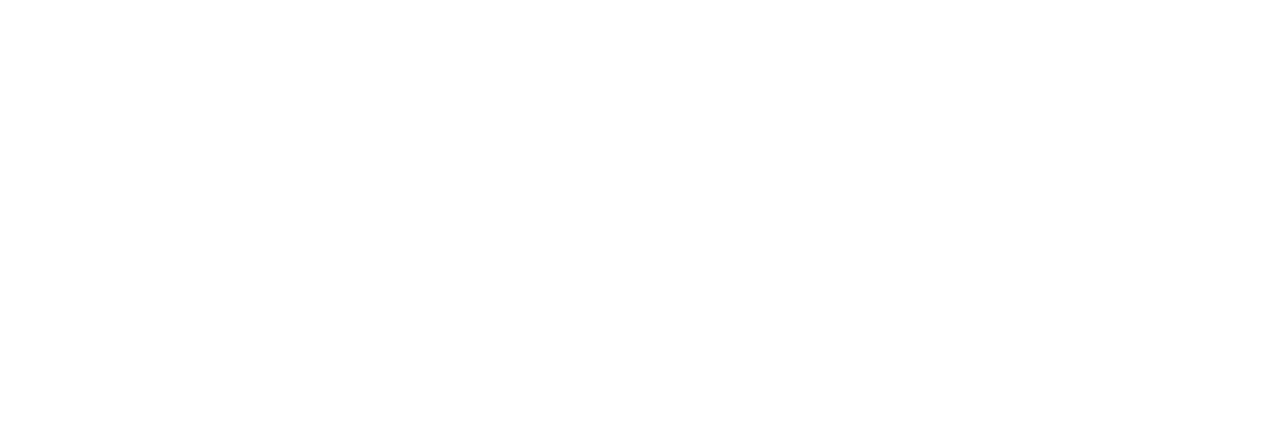
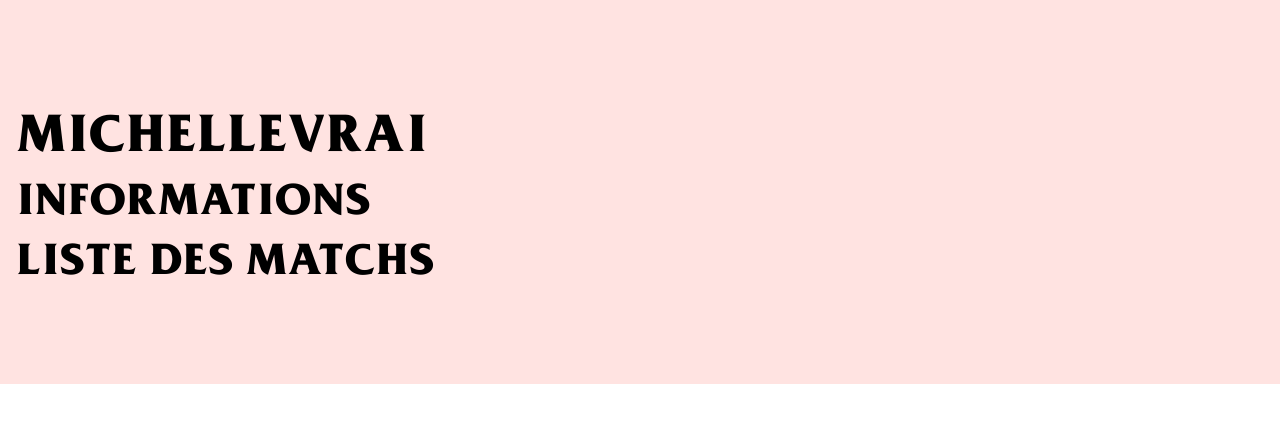
Before and after one commit to ZinedineFerrouk/Projet-LOL, a React (Create React App) app in the folder front/: page /player/1 in a window 1280 px wide. Before the commit this address had no page. Shown: the top 422 px of the page. Built offline with nearby package versions, Linux system fonts and the light colour scheme.

Commit message:
starting player page

```diff
--- a/front/src/App.jsx
+++ b/front/src/App.jsx
@@ -1,11 +1,13 @@
 import React from 'react';
 import { Routes, Route } from 'react-router-dom';
 import Home from './pages/home/Home';
+import Player from './pages/player/Player';
 
 const App = () => {
   return (
     <Routes>
       <Route path='/' element={ <Home /> } />
+      <Route path='/player/:id' element={ <Player /> } />
     </Routes>
   )
 }
--- a/front/src/components/searchbar/SearchBar.jsx
+++ b/front/src/components/searchbar/SearchBar.jsx
@@ -1,4 +1,4 @@
-import { useEffect, useState } from 'react';
+import React, { useState } from 'react';
 import './SearchBar.scss';
 import searchLine from '../../assets/img/icons/search-line.svg';
 import { Link } from 'react-router-dom';
@@ -7,57 +7,6 @@
 
     const [hideResults, setHideResults] = useState(true);
     const [inputText, setInputText] = useState('');
-    const [playerIsEmpty, setPlayerIsEmpty] = useState(false);
-    const PLAYERS = [
-        {
-            id: 1,
-            name: 'Skyyinfinity',
-            iconId: 5489,
-            level: 256,
-            region: 'EUW'
-        },
-        {
-            id: 2,
-            name: 'Orlando38',
-            iconId: 1564,
-            level: 256,
-            region: 'NA'
-        },
-        {
-            id: 3,
-            name: 'Skyrreez',
-            iconId: 4587,
-            level: 256,
-            region: 'EUW'
-        },
-        {
-            id: 3,
-            name: 'Skyrreez',
-            iconId: 4587,
-            level: 256,
-            region: 'EUW'
-        },
-        {
-            id: 3,
-            name: 'Skyrreez',
-            iconId: 4587,
-            level: 256,
-            region: 'EUW'
-        },
-        {
-            id: 3,
-            name: 'Skyrreez',
-            iconId: 4587,
-            level: 256,
-            region: 'EUW'
-        }
-    ];
-
-    useEffect(() => {
-        if(PLAYERS.length === 0) {
-            setPlayerIsEmpty(true);
-        }
-    });
 
     const triggerInput = (e) => {
         if(e.target.value.length >= 3) {
@@ -88,7 +37,7 @@
             <div className="input-container">
                 <input id="search" className="input input-no-radius" placeholder="Qui cherchez-vous ?" type="search" name="search" onInput={ triggerInput } />
             </div>
-        {playerIsEmpty ? (
+            {props.players.length === 0 ? (
                 <ul className="results" aria-hidden={ hideResults }>
                     <li className="result">
                         <div className="is-empty">
@@ -99,8 +48,8 @@
             ) : (
                 <ul className="results" aria-hidden={ hideResults }>
                 {
-                PLAYERS.map((player, index) => {
-                    return <Link to="/" key={ index }>
+                    props.players.map((player, index) => {
+                        return <Link to={ `/player/${player.id}` } key={ index }>
                             <li className="result">
                                 <div className="player-icon">
                                     <img src={ `https://opgg-static.akamaized.net/images/profile_icons/profileIcon${player.iconId}.jpg` } alt="player icon" />
--- a/front/src/components/searchbar/SearchBar.scss
+++ b/front/src/components/searchbar/SearchBar.scss
@@ -74,10 +74,11 @@
                 p.name {
                     font-size: 18px;
                     font-weight: bold;
-                    margin-top: 8px;
+                    margin-top: 4px;
                 }
                 p.level {
                     margin-right: auto;
+                    font-weight: lighter;
                 }
             }
         }
--- a/front/src/index.scss
+++ b/front/src/index.scss
@@ -34,6 +34,9 @@
     --a-transition-duration: 0.232s;
     --a-transition-easing: ease-in;
     --a-transition: var(--a-transition-duration) var(--a-transition-easing);
+
+    /* Sizes */
+    --s-container: 1440px;
 }
 
 /* ===========
@@ -52,7 +55,26 @@
 h5,
 h6 {
     font-family: var(--f-heading);
+    font-weight: bold;
     text-transform: uppercase;
+}
+h1 {
+    font-size: 48px;
+}
+h2 {
+    font-size: 40px;
+}
+h3 {
+    font-size: 32px;
+}
+h4 {
+    font-size: 24px;
+}
+h5 {
+    font-size: 18px;
+}
+h6 {
+    font-size: 16px;
 }
 ::-webkit-scrollbar {
     width: 12px;
@@ -67,6 +89,12 @@
 }
 ::-webkit-scrollbar-thumb:hover {
     background-color: var(--c-black);
+}
+.container {
+    width: 100%;
+    max-width: var(--s-container);
+    margin: 0 auto;
+    padding: 0 16px;
 }
 .overlay {
     position: absolute;
@@ -163,7 +191,7 @@
     text-align: center;
     border-radius: 100px;
     font-weight: bold;
-    font-size: 11px;
+    font-size: 10px;
 
     &.tag-info {
         background-color: var(--c-info-lighter);
--- a/front/src/pages/home/Home.jsx
+++ b/front/src/pages/home/Home.jsx
@@ -1,4 +1,4 @@
-import React from 'react';
+import React, { useEffect, useState } from 'react';
 import './Home.scss';
 import { Link } from "react-router-dom";
 import logo from '../../assets/img/mapol-logo.svg';
@@ -7,6 +7,9 @@
 
 const Home = () => {
 
+  const [regions, setRegions] = useState([]);
+  const [players, setPlayers] = useState([]);
+
   const BACKGROUNDS = [
     background1,
     background2,
@@ -14,7 +17,8 @@
     background4,
     background5
   ];
-  const REGIONS = [
+
+  const fakeRegions = [
     {
         name: 'Europe Ouest',
         value: 'EUW'
@@ -31,7 +35,60 @@
         name: 'Océanie',
         value: 'OCE'
     }
-  ]
+  ];
+  const fakePlayers = [
+    {
+        id: 1,
+        name: 'Skyyinfinity',
+        iconId: 5489,
+        level: 12,
+        region: 'EUW'
+    },
+    {
+        id: 2,
+        name: 'Orlando58',
+        iconId: 1564,
+        level: 256,
+        region: 'NA'
+    },
+    {
+        id: 3,
+        name: 'Skyrreez',
+        iconId: 4587,
+        level: 52,
+        region: 'EUW'
+    },
+    {
+        id: 4,
+        name: 'Ychack',
+        iconId: 1234,
+        level: 541,
+        region: 'EUW'
+    },
+    {
+        id: 5,
+        name: 'Firefly38',
+        iconId: 1425,
+        level: 328,
+        region: 'EUW'
+    },
+    {
+        id: 6,
+        name: 'MichelLeVrai',
+        iconId: 4567,
+        level: 1,
+        region: 'OCE'
+    }
+  ];
+
+  useEffect(() => {
+    if(regions.length === 0) {
+      setRegions(fakeRegions);
+    }
+    if(players.length === 0) {
+      setPlayers(fakePlayers);
+    }
+  }, []);
 
   let backgroundUrl = BACKGROUNDS[Math.floor(Math.random() * BACKGROUNDS.length)];
 
@@ -49,7 +106,7 @@
           </Link>
         </div>
         <div className="search">
-          <SearchBar regions={ REGIONS } />
+          <SearchBar regions={ regions } players={ players } />
         </div>
         <div className="introduction">
           <p>
--- /dev/null
+++ b/front/src/pages/player/Player.jsx
@@ -0,0 +1,63 @@
+import React, { useEffect, useState } from "react";
+import { useParams } from "react-router-dom";
+import "./Player.scss";
+
+const Player = () => {
+
+    const params = useParams();
+    const [player, setPlayer] = useState({});
+
+    const fakePlayer = {
+        id: params.id,
+        name: 'MichelLeVrai',
+        avatar: 1535,
+        level: 152,
+        region: 'EUW'
+    }
+    const fakeMatchs = [
+        {
+            id: 1,
+            gameTime: 1235,
+            kda: 12.255445,
+            result: 'win',
+            champions: [
+                {
+                    id: 1,
+                    name: '',
+                    avatar: '',
+                }
+            ]
+        }
+    ]
+
+    useEffect(() => {
+        // Call to API
+
+        // Set Player to State
+        if(Object.keys(player).length === 0) {
+            setPlayer(fakePlayer);
+        }
+    });
+
+    return (
+        <div className="page page-player">
+            <div className="container">
+                <h1>{ player.name }</h1>
+                <div className="box player-info">
+                    <h2>Informations</h2>
+                    <div className="player-details">
+
+                    </div>
+                </div>
+                <div className="box matchs-list">
+                    <h2>Liste des matchs</h2>
+                    <div className="listing">
+
+                    </div>
+                </div>
+            </div>
+        </div>
+    );
+};
+
+export default Player;
--- /dev/null
+++ b/front/src/pages/player/Player.scss
@@ -0,0 +1,4 @@
+.page-player {
+    padding: 96px 0;
+    background-color: #ff11001e;
+}
```
Lines whose indentation alone changed are shown as unchanged.
